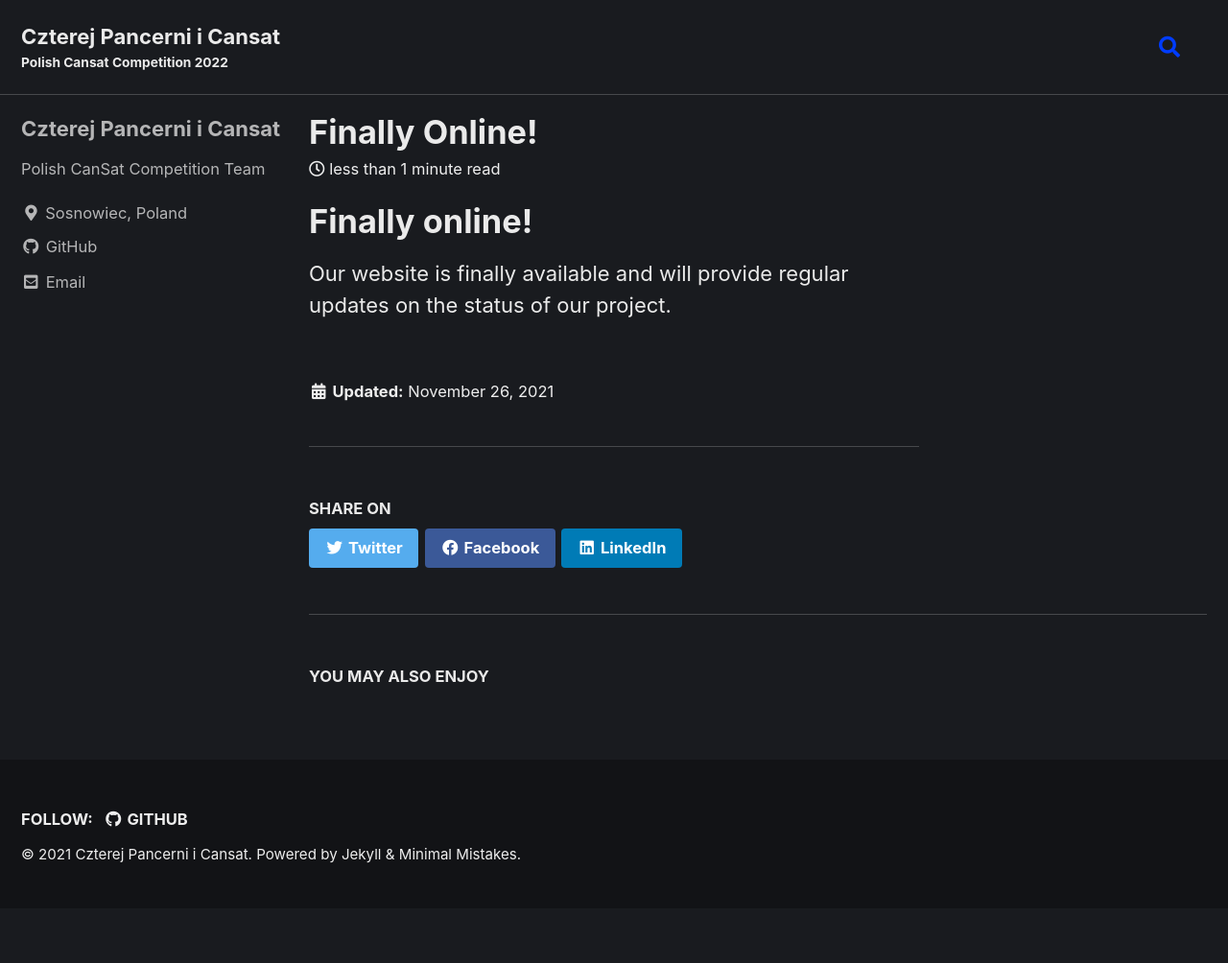
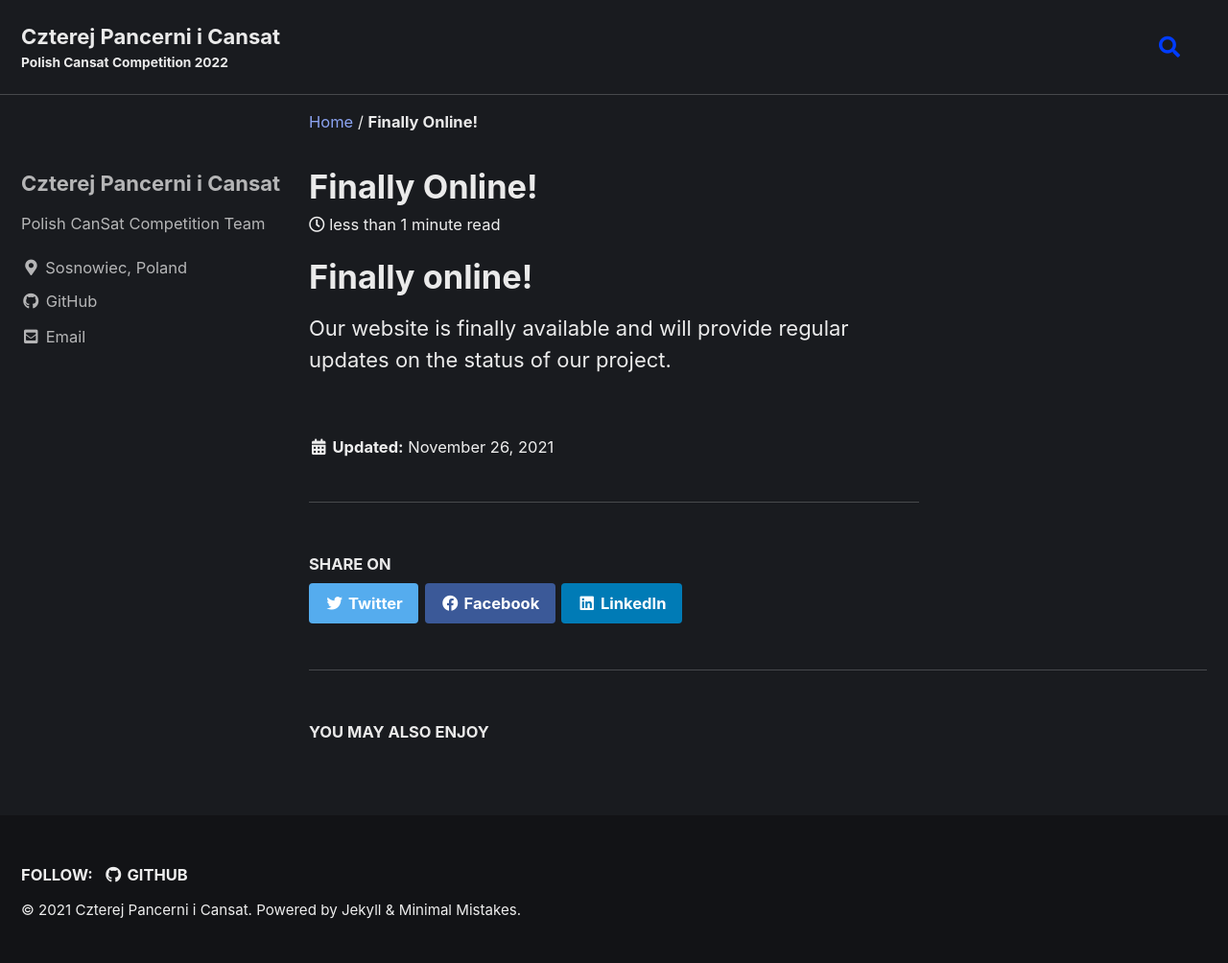
Before and after one commit to magticar/czpaica.github.io, a Jekyll site: the page built from _posts/2021-11-26-Finally-Online!.md, in a window 1280 px wide. Shown: the whole page at 96% size. Built offline with Jekyll 4.4.1, drawn with Linux system fonts in a browser that asks for light colours; cached includes are drawn as plain includes; before the commit the page ends 947 px from its top, so only the background shows below that.

```diff
--- a/_config.yml
+++ b/_config.yml
@@ -24,10 +24,10 @@
 url                      : "https://czpaica.github.io/"
 baseurl                  : # the subpath of your site, e.g. "/blog"
 repository               : "CZPAICA/czpaica.github.io"
-teaser                   : "/assets/images/spacewalk.jpg"
+teaser                   : # path of fallback teaser image, e.g. "/assets/images/500x300.png"
 logo                     : # path of logo image to display in the masthead, e.g. "/assets/images/88x88.png"
 masthead_title           : "Czterej Pancerni i Cansat"
-# breadcrumbs            : false # true, false (default)
+breadcrumbs              : true # true, false (default)
 words_per_minute         : 200
 comments:
   provider               : # false (default), "disqus", "discourse", "facebook", "staticman", "staticman_v2", "utterances", "giscus", "custom"
```
